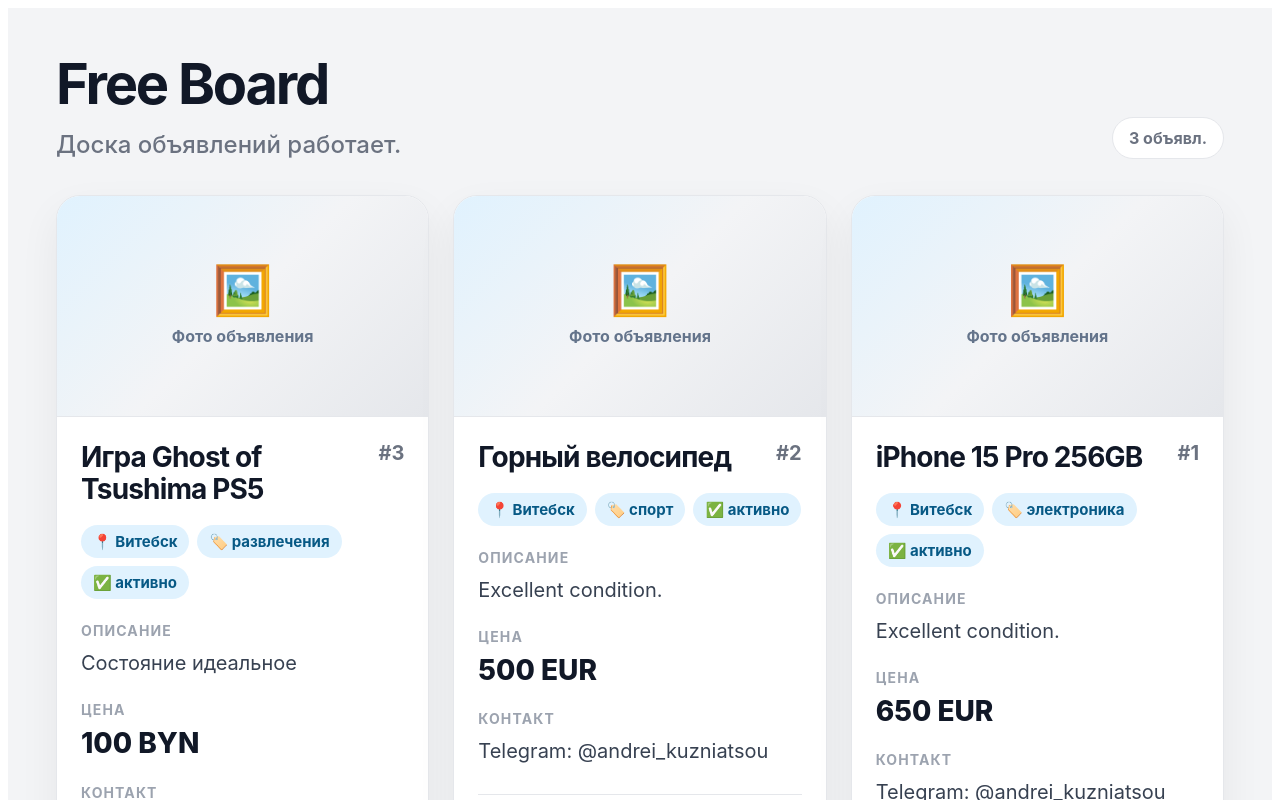
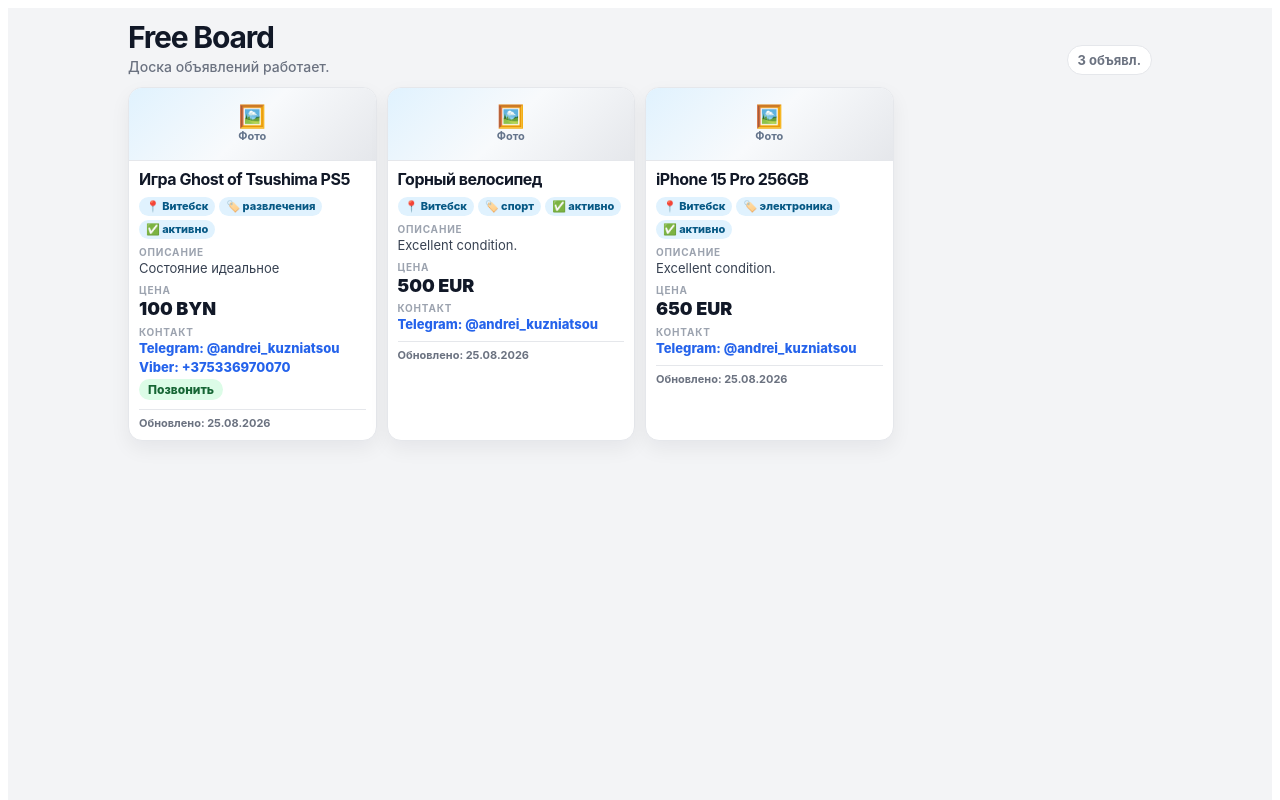
Before and after one commit to sassic-utils/deal-4-you, a React (Vite) app: page / in a window 1280 px wide. Shown: the top 800 px of the page. Built offline with nearby package versions, Linux system fonts and the light colour scheme.

Commit message:
Update site

```diff
--- /dev/null
+++ b/src/components/ContactLinks.tsx
@@ -0,0 +1,179 @@
+import type { CSSProperties } from "react";
+
+type ContactLinksProps = {
+  contact: string;
+};
+
+function normalizePhone(value: string) {
+  const trimmedValue = value.trim();
+
+  const decodedValue = decodeURIComponent(trimmedValue)
+    .replace("https://viber.click/", "")
+    .replace("http://viber.click/", "")
+    .replace("viber://chat?number=", "")
+    .replace("tel:", "")
+    .trim();
+
+  const onlyPhoneChars = decodedValue.replace(/[^\d+]/g, "");
+
+  if (!onlyPhoneChars) {
+    return "";
+  }
+
+  return onlyPhoneChars.startsWith("+")
+    ? onlyPhoneChars
+    : `+${onlyPhoneChars}`;
+}
+
+function getValueAfterColon(line: string) {
+  const colonIndex = line.indexOf(":");
+
+  if (colonIndex === -1) {
+    return line.trim();
+  }
+
+  return line.slice(colonIndex + 1).trim();
+}
+
+function ContactLinks({ contact }: ContactLinksProps) {
+  const lines = contact
+    .split("\n")
+    .map((line) => line.trim())
+    .filter(Boolean);
+
+  return (
+    <div style={styles.wrapper}>
+      {lines.map((line, index) => {
+        const lowerLine = line.toLowerCase();
+
+        if (lowerLine.startsWith("telegram:")) {
+          const value = getValueAfterColon(line);
+          const username = value.replace("@", "").trim();
+
+          if (!username) {
+            return null;
+          }
+
+          return (
+            <a
+              key={`${line}-${index}`}
+              href={`https://t.me/${username}`}
+              target="_blank"
+              rel="noreferrer"
+              style={styles.link}
+              title={`Telegram: @${username}`}
+            >
+              Telegram: @{username}
+            </a>
+          );
+        }
+
+        if (lowerLine.startsWith("viber:")) {
+          const value = getValueAfterColon(line);
+          const phone = normalizePhone(value);
+
+          return (
+            <div key={`${line}-${index}`} style={styles.contactGroup}>
+              <a
+                href={value}
+                target="_blank"
+                rel="noreferrer"
+                style={styles.link}
+                title={`Viber: ${phone || value}`}
+              >
+                Viber: {phone || value}
+              </a>
+
+              {phone && (
+                <a href={`tel:${phone}`} style={styles.phoneButton}>
+                  Позвонить
+                </a>
+              )}
+            </div>
+          );
+        }
+
+        if (
+          lowerLine.startsWith("phone:") ||
+          lowerLine.startsWith("телефон:")
+        ) {
+          const value = getValueAfterColon(line);
+          const phone = normalizePhone(value);
+
+          if (!phone) {
+            return null;
+          }
+
+          return (
+            <div key={`${line}-${index}`} style={styles.contactGroup}>
+              <a href={`tel:${phone}`} style={styles.link} title={phone}>
+                Телефон: {phone}
+              </a>
+
+              <a href={`tel:${phone}`} style={styles.phoneButton}>
+                Позвонить
+              </a>
+            </div>
+          );
+        }
+
+        return (
+          <p key={`${line}-${index}`} style={styles.text}>
+            {line}
+          </p>
+        );
+      })}
+    </div>
+  );
+}
+
+const styles: Record<string, CSSProperties> = {
+  wrapper: {
+    display: "flex",
+    flexDirection: "column",
+    gap: "4px",
+    minWidth: 0,
+  },
+  contactGroup: {
+    display: "flex",
+    flexDirection: "column",
+    alignItems: "flex-start",
+    gap: "4px",
+    minWidth: 0,
+  },
+  link: {
+    display: "block",
+    maxWidth: "100%",
+    color: "#2563eb",
+    textDecoration: "none",
+    fontWeight: 800,
+    fontSize: "13px",
+    lineHeight: 1.15,
+    overflow: "hidden",
+    textOverflow: "ellipsis",
+    whiteSpace: "nowrap",
+  },
+  phoneButton: {
+    display: "inline-flex",
+    alignItems: "center",
+    justifyContent: "center",
+    padding: "4px 9px",
+    borderRadius: "999px",
+    background: "#dcfce7",
+    color: "#166534",
+    textDecoration: "none",
+    fontWeight: 800,
+    fontSize: "12px",
+    lineHeight: 1.1,
+    whiteSpace: "nowrap",
+  },
+  text: {
+    margin: 0,
+    color: "#374151",
+    whiteSpace: "pre-wrap",
+    lineHeight: 1.2,
+    fontSize: "13px",
+  },
+};
+
+export default ContactLinks;
--- a/src/components/ListingCard.tsx
+++ b/src/components/ListingCard.tsx
@@ -1,5 +1,6 @@
 import type { CSSProperties } from "react";
 import type { ParsedListing } from "../models/listing";
+import ContactLinks from "./ContactLinks";
 
 type ListingCardProps = {
   listing: ParsedListing;
@@ -10,20 +11,21 @@ function ListingCard({ listing }: ListingCardProps) {
     <article style={styles.card}>
       <div style={styles.imagePlaceholder}>
         <span style={styles.imageIcon}>🖼️</span>
-        <span style={styles.imageText}>Фото объявления</span>
+        <span style={styles.imageText}>Фото</span>
       </div>
 
       <div style={styles.content}>
-        <div style={styles.cardHeader}>
-          <h2 style={styles.cardTitle}>{listing.title}</h2>
-          <span style={styles.issueNumber}>#{listing.number}</span>
-        </div>
+        <h2 style={styles.cardTitle} title={listing.title}>
+          {listing.title}
+        </h2>
 
         <div style={styles.meta}>
           {listing.city && <span style={styles.label}>📍 {listing.city}</span>}
+
           {listing.category && (
             <span style={styles.label}>🏷️ {listing.category}</span>
           )}
+
           {listing.status && (
             <span style={styles.label}>✅ {listing.status}</span>
           )}
@@ -32,7 +34,9 @@ function ListingCard({ listing }: ListingCardProps) {
         {listing.description && (
           <section style={styles.section}>
             <h3 style={styles.sectionTitle}>Описание</h3>
-            <p style={styles.text}>{listing.description}</p>
+            <p style={styles.text} title={listing.description}>
+              {listing.description}
+            </p>
           </section>
         )}
 
@@ -46,7 +50,7 @@ function ListingCard({ listing }: ListingCardProps) {
         {listing.contact && (
           <section style={styles.section}>
             <h3 style={styles.sectionTitle}>Контакт</h3>
-            <p style={styles.text}>{listing.contact}</p>
+            <ContactLinks contact={listing.contact} />
           </section>
         )}
 
@@ -64,15 +68,16 @@ function ListingCard({ listing }: ListingCardProps) {
 const styles: Record<string, CSSProperties> = {
   card: {
     background: "#ffffff",
-    borderRadius: "24px",
+    borderRadius: "14px",
     border: "1px solid #e5e7eb",
     overflow: "hidden",
-    boxShadow: "0 16px 40px rgba(15, 23, 42, 0.06)",
+    boxShadow: "0 8px 20px rgba(15, 23, 42, 0.06)",
+    minWidth: 0,
   },
   imagePlaceholder: {
-    height: "220px",
+    height: "72px",
     background:
-      "linear-gradient(135deg, #e0f2fe 0%, #f3f4f6 50%, #e5e7eb 100%)",
+      "linear-gradient(135deg, #e0f2fe 0%, #f8fafc 50%, #e5e7eb 100%)",
     display: "flex",
     flexDirection: "column",
     alignItems: "center",
@@ -81,56 +86,54 @@ const styles: Record<string, CSSProperties> = {
     borderBottom: "1px solid #e5e7eb",
   },
   imageIcon: {
-    fontSize: "48px",
+    fontSize: "22px",
     lineHeight: 1,
-    marginBottom: "12px",
+    marginBottom: "2px",
   },
   imageText: {
-    fontSize: "16px",
+    fontSize: "11px",
     fontWeight: 700,
   },
   content: {
-    padding: "24px",
-  },
-  cardHeader: {
-    display: "flex",
-    justifyContent: "space-between",
-    gap: "16px",
-    alignItems: "flex-start",
+    padding: "10px",
+    minWidth: 0,
   },
   cardTitle: {
     margin: 0,
-    fontSize: "28px",
-    lineHeight: 1.15,
+    fontSize: "16px",
+    lineHeight: 1.12,
     letterSpacing: "-0.03em",
-  },
-  issueNumber: {
-    color: "#6b7280",
-    fontSize: "20px",
-    fontWeight: 700,
+    color: "#111827",
+    overflow: "hidden",
+    textOverflow: "ellipsis",
     whiteSpace: "nowrap",
   },
   meta: {
     display: "flex",
     flexWrap: "wrap",
-    gap: "8px",
-    marginTop: "20px",
+    gap: "4px",
+    marginTop: "8px",
   },
   label: {
-    padding: "7px 12px",
+    maxWidth: "100%",
+    padding: "3px 7px",
     borderRadius: "999px",
     background: "#e0f2fe",
     color: "#075985",
-    fontSize: "15px",
-    fontWeight: 700,
+    fontSize: "11px",
+    lineHeight: 1.2,
+    fontWeight: 800,
+    overflow: "hidden",
+    textOverflow: "ellipsis",
+    whiteSpace: "nowrap",
   },
   section: {
-    marginTop: "24px",
+    marginTop: "8px",
   },
   sectionTitle: {
-    margin: "0 0 8px",
-    fontSize: "14px",
-    lineHeight: 1.2,
+    margin: "0 0 3px",
+    fontSize: "10px",
+    lineHeight: 1.1,
     textTransform: "uppercase",
     letterSpacing: "0.08em",
     color: "#9ca3af",
@@ -138,28 +141,27 @@ const styles: Record<string, CSSProperties> = {
   text: {
     margin: 0,
     color: "#374151",
-    whiteSpace: "pre-wrap",
-    lineHeight: 1.5,
-    fontSize: "20px",
+    lineHeight: 1.2,
+    fontSize: "13px",
+    overflow: "hidden",
+    textOverflow: "ellipsis",
+    whiteSpace: "nowrap",
   },
   price: {
     margin: 0,
     color: "#111827",
-    fontWeight: 800,
-    lineHeight: 1.2,
-    fontSize: "28px",
+    fontWeight: 900,
+    lineHeight: 1.1,
+    fontSize: "18px",
   },
   footer: {
-    marginTop: "28px",
-    paddingTop: "18px",
+    marginTop: "9px",
+    paddingTop: "7px",
     borderTop: "1px solid #e5e7eb",
-    display: "flex",
-    justifyContent: "space-between",
-    gap: "12px",
-    alignItems: "center",
     color: "#6b7280",
-    fontSize: "16px",
-    fontWeight: 600,
+    fontSize: "11px",
+    lineHeight: 1.2,
+    fontWeight: 700,
   },
 };
 
--- a/src/components/ListingsGrid.tsx
+++ b/src/components/ListingsGrid.tsx
@@ -18,11 +18,11 @@ function ListingsGrid({ listings }: ListingsGridProps) {
 
 const styles: Record<string, CSSProperties> = {
   grid: {
-    maxWidth: "1440px",
+    maxWidth: "1024px",
     margin: "0 auto",
     display: "grid",
-    gridTemplateColumns: "repeat(auto-fit, minmax(320px, 1fr))",
-    gap: "24px",
+    gridTemplateColumns: "repeat(4, minmax(0, 1fr))",
+    gap: "10px",
   },
 };
 
--- a/src/pages/HomePage.tsx
+++ b/src/pages/HomePage.tsx
@@ -58,39 +58,41 @@ function HomePage() {
 const styles: Record<string, CSSProperties> = {
   page: {
     minHeight: "100vh",
-    padding: "48px",
+    padding: "14px",
     fontFamily:
       'Inter, ui-sans-serif, system-ui, -apple-system, BlinkMacSystemFont, "Segoe UI", sans-serif',
     background: "#f3f4f6",
     color: "#111827",
   },
   header: {
-    maxWidth: "1440px",
-    margin: "0 auto 36px",
+    maxWidth: "1024px",
+    margin: "0 auto 12px",
     display: "flex",
     alignItems: "flex-end",
     justifyContent: "space-between",
-    gap: "24px",
+    gap: "12px",
   },
   title: {
     margin: 0,
-    fontSize: "56px",
+    fontSize: "30px",
     lineHeight: 1,
     letterSpacing: "-0.04em",
   },
   subtitle: {
-    margin: "18px 0 0",
+    margin: "6px 0 0",
     color: "#6b7280",
-    fontSize: "24px",
+    fontSize: "14px",
     fontWeight: 500,
   },
   counter: {
-    padding: "10px 16px",
+    padding: "6px 10px",
     borderRadius: "999px",
     background: "#ffffff",
     border: "1px solid #e5e7eb",
     color: "#6b7280",
+    fontSize: "13px",
     fontWeight: 700,
+    whiteSpace: "nowrap",
   },
 };
 
```
